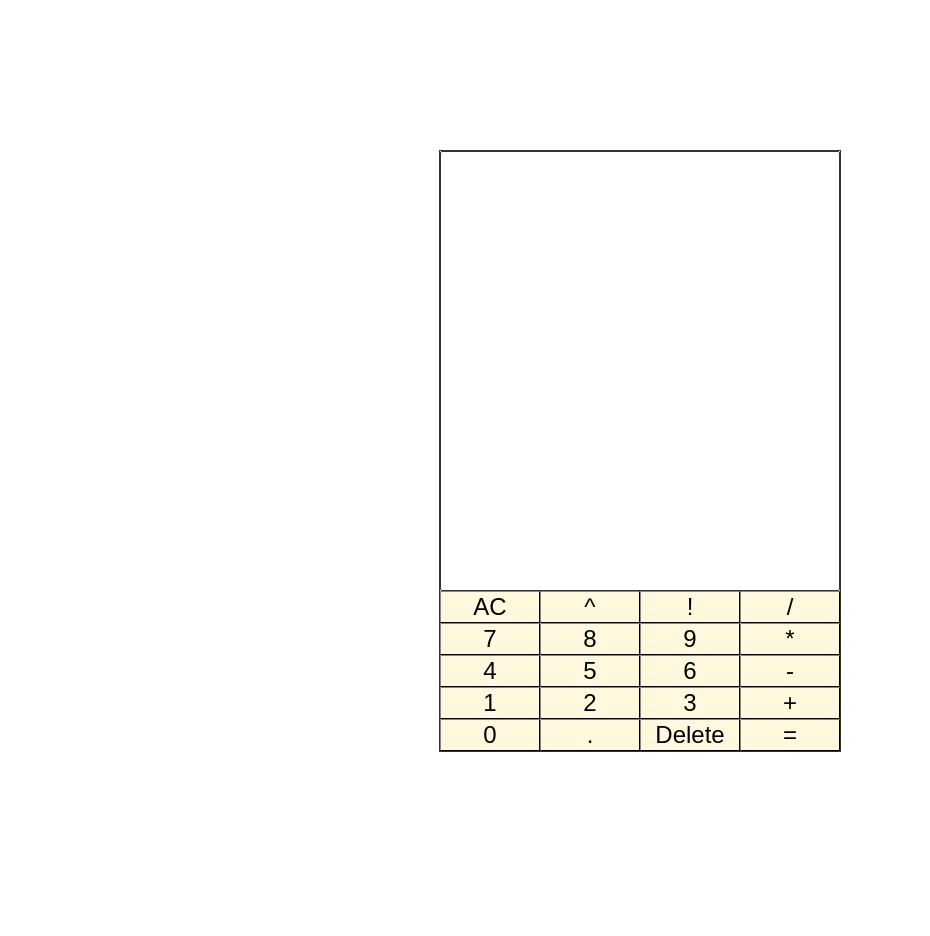
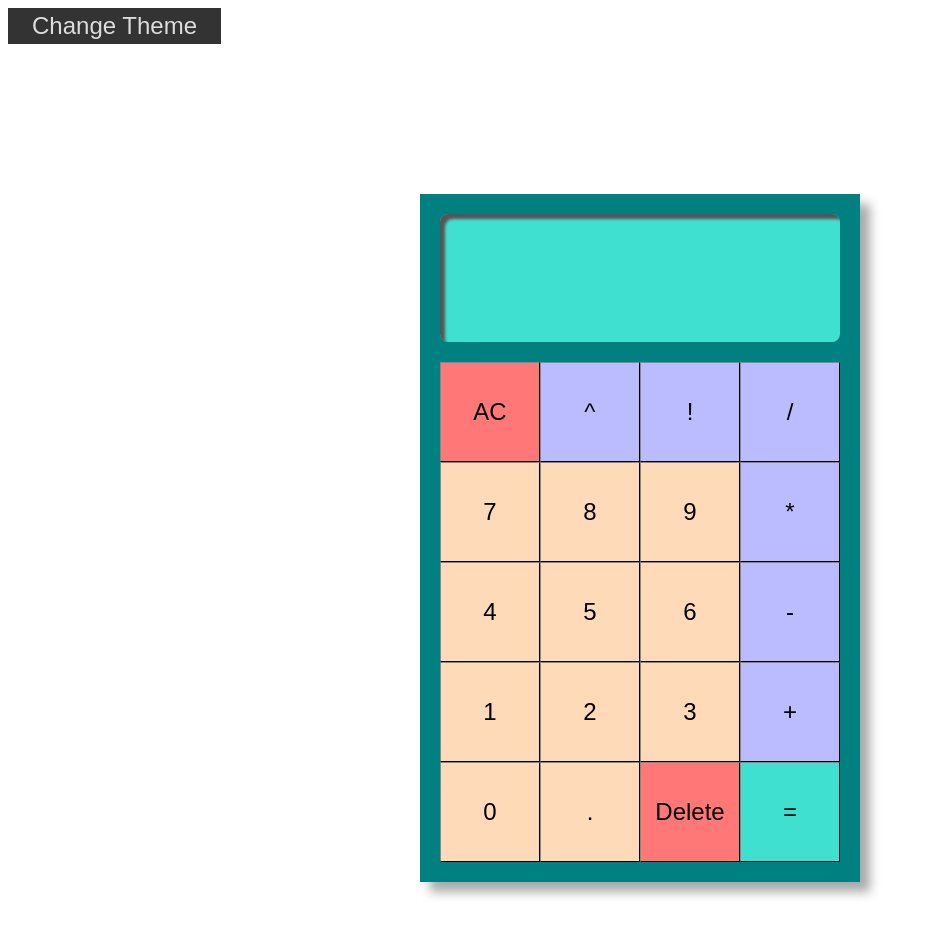
Before and after one commit to Kaptvr/odin-calculator, a plain HTML site: page index.html in a window 1280 px wide. Shown: the whole page, without its empty margins (0-930 px from the left). Before the commit the page ends 902 px from the top, so only its background shows below. Drawn offline with Linux system fonts and the light colour scheme.

Commit message:
Change style, add dark theme

```diff
--- a/index.html
+++ b/index.html
@@ -6,6 +6,7 @@
         <script src="./javascript.js" defer></script>
     </head>
     <body>
+        <button class="theme">Change Theme</button>
         <div class="main-window">
             <div class="equation">
             </div>
--- a/javascript.js
+++ b/javascript.js
@@ -223,9 +223,22 @@ function addSubstract (copy) {
     return copy;
 }
 
+function changeTheme() {
+    const button = document.querySelector('.theme');
+    const html = document.querySelector('html')
+    const mainWindow = document.querySelector('.main-window');
+    button.addEventListener('click', (e) => {
+        e.target.classList.toggle("dark");
+        html.classList.toggle("dark");
+        mainWindow.classList.toggle("dark");
+
+    })
+}
+
 function main() {
     registerButton();
     animateButton();
+    changeTheme();
 }
 
 main ();
--- a/styles.css
+++ b/styles.css
@@ -1,16 +1,35 @@
-body {
-    font-family: 'Courier New', Courier, monospace;
+html {
+    transition: 0.2s;
 }
 
+html.dark {
+    background-color: #222;
+}
 
+body {
+    font-family: monospace;
+    text-shadow: 1px 1px 1px #555;
+}
+
+.theme {
+    padding: 4px 24px;
+    background-color: #333;
+    color: #ddd;
+    border: 0px;
+    transition: 0.2s;
+}
 
 .main-window {
+    transition: 0.2s;
     display: flex;
     flex-direction: column;
     width: 400px;
-    height: 600px;
     margin: 150px auto;
-    border: 1px solid #333;
+    padding: 20px;
+    gap: 20px;
+    /* border: 1px solid #333; */
+    background-color: teal;
+    box-shadow: 10px 10px 10px 0px #aaa;
 }
 
 .row {
@@ -20,32 +39,53 @@ body {
     border-color: #333;
     background-color: cornsilk;
     font-size: 24px;
+    height: 100px;
 }
 
 button {
     flex: 1;
     border-radius: 0px;
     border-color: #333;
-    background-color: cornsilk;
+    background-color: peachpuff;
     border-width: 1px;
     font-size: 24px;
 }
 
-.pressed {
-    background-color: peachpuff;
+.AC, .Delete {
+    background-color: #f77;
 }
 
-.row0 {
-    height: 1000px;
-    border: 1px solid #333;
+.operator {
+    background-color: #bbf;
+}
+
+.equal {
+    background-color: turquoise;
+}
+
+.buttons .pressed {
+    background-color: white;
+}
+
+.theme.dark {
+    background-color: #555;
+    color: white;
+}
+
+.main-window.dark {
+    box-shadow: 10px 10px 10px 0px black;
 }
 
 .equation {
-    background-color: white;
-    border: 1px solid #333;
-    flex: 1;
-    border-radius: 2px;
-    display: inline;
-    text-align: right;
-    vertical-align: middle;
+    background-color:turquoise;
+    /* border: 1px solid #333; */
+    display: flex;
+    /* flex: 1 1 auto; */
+    align-items: center;
+    justify-content: right;
+    height: 112px;
+    padding: 8px;
+    font-size: 58px;
+    border-radius: 8px;
+    box-shadow: inset 5px 5px 3px 0px #555;
 }
```
